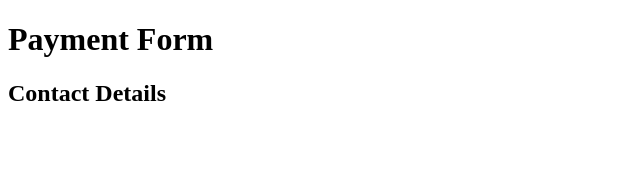
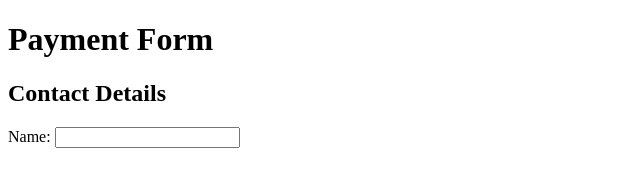
Before and after one commit to shobhit-lamba/demo.github.io, a plain HTML site: page payment_form.html in a window 1280 px wide. Shown: the whole page, without its empty margins (0-640 px from the left). Drawn offline with Linux system fonts and the light colour scheme.

Commit message:
name txt

```diff
--- a/payment_form.html
+++ b/payment_form.html
@@ -7,5 +7,6 @@
         <form action="">
             <h1>Payment Form</h1>
             <h2>Contact Details</h2>
+            <p>Name: <input type="text"> </p>
     </body>
 </html>
```
